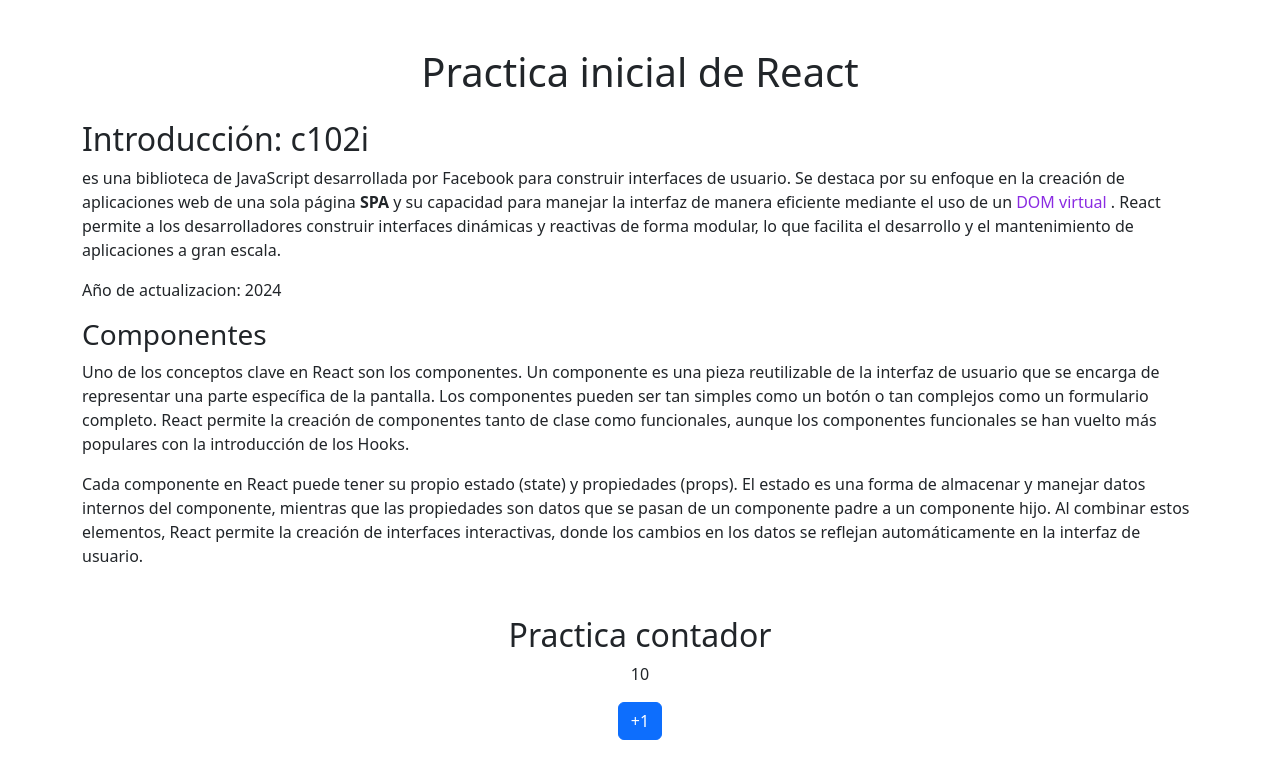
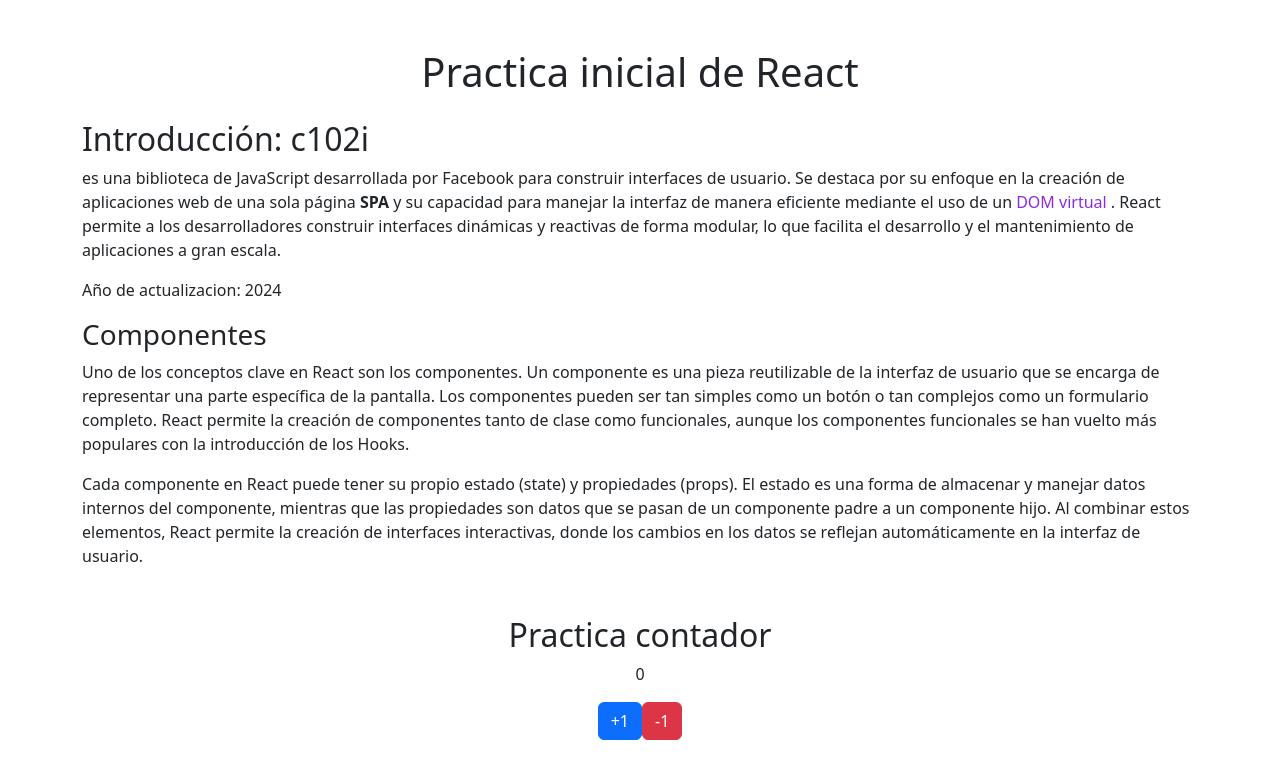
Before and after one commit to gusgettar/proyectoReact, a React (Vite) app: page / in a window 1280 px wide. Shown: the top 778 px of the page. Built offline with nearby package versions, Linux system fonts and the light colour scheme.

Commit message:
Actualizamos el valor del estado numero para sumar y restar 1

```diff
--- a/src/components/Contador.jsx
+++ b/src/components/Contador.jsx
@@ -1,9 +1,24 @@
+import { useState } from "react";
 const Contador = () => {
+    //aqui va la mayor parte de logica
+    //let numero = 0
+    const [numero, setNumero] = useState(0)
+    const [frase, setFrase] = useState('')
+    const sumar = ()=>{
+//numero++
+setNumero(numero +1)
+console.log(numero)
+    }
+    const restar = ()=>{
+        setNumero(numero -1)
+    }
     return (
         <section className="container text-center">
             <h2>Practica contador</h2>
-            <p>10</p>
-            <button className="btn btn-primary">+1</button>
+            <p>{numero}</p>
+            <button className="btn btn-primary" onClick={sumar}>+1</button>
+            <button className="btn btn-danger" onClick={restar}>-1</button>
+
         </section>
     );
 };
```
